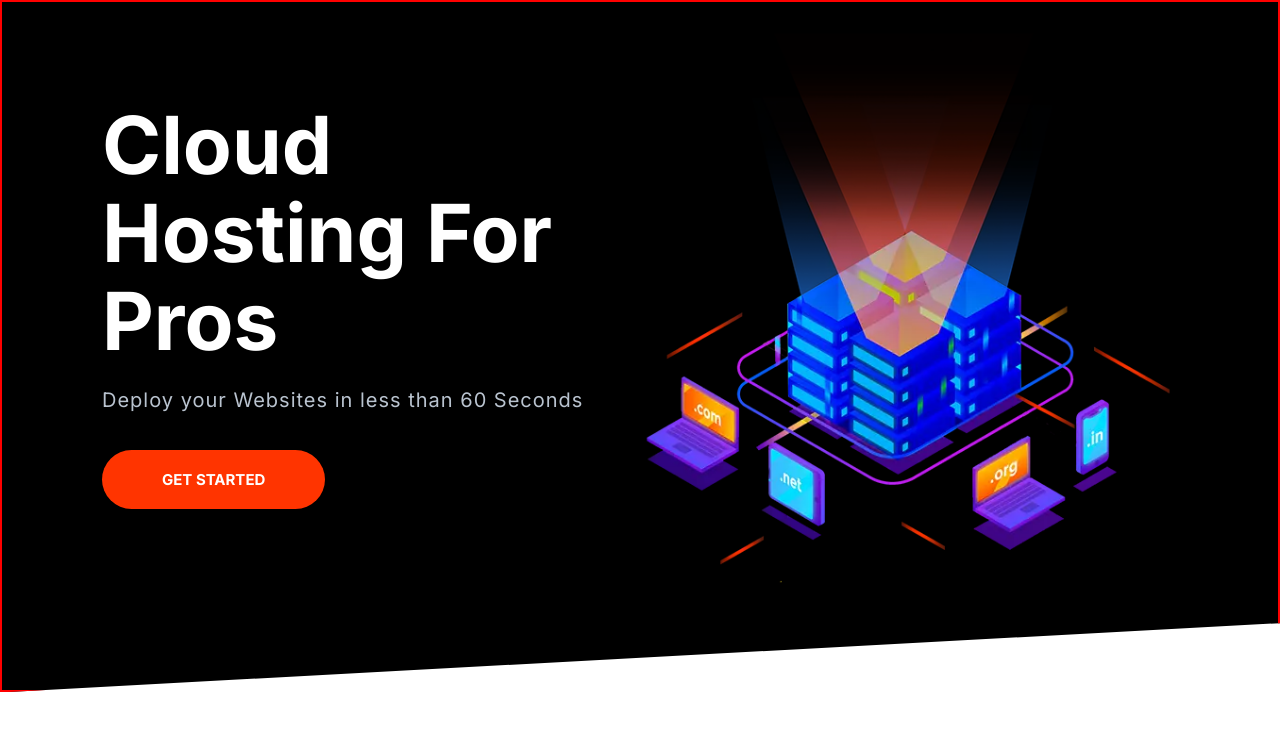
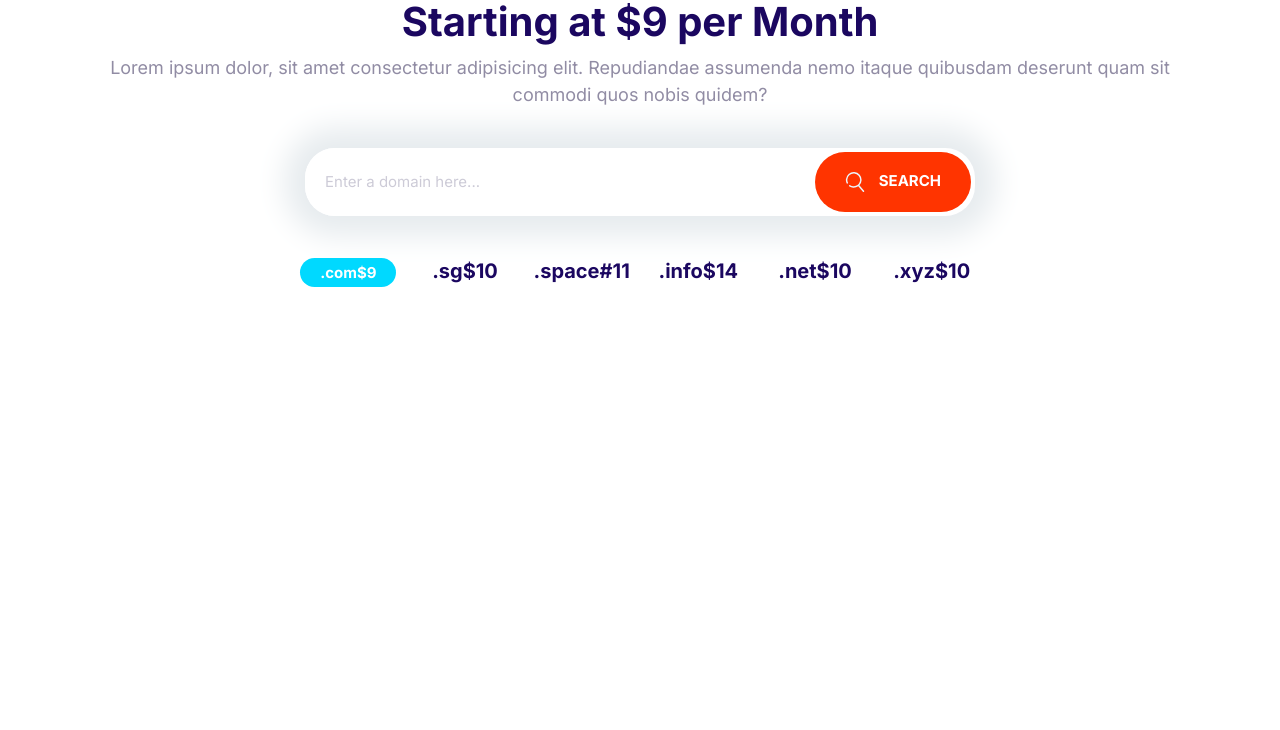
Before and after one commit to rathorePriyanshu/Rishify, a plain HTML site: page index.html in a window 1280 px wide. Drawn offline with Linux system fonts and the light colour scheme.

Commit message:
Defining a Domain Block

```diff
--- a/css/test.css
+++ b/css/test.css
@@ -208,10 +208,18 @@ a {
   margin: 1rem 0;
   padding: 2rem 3rem;
   border: 0;
+  outline: 0;
   border-radius: 40px;
   text-align: center;
   cursor: pointer;
   white-space: nowrap;
+}
+
+.btn .icon {
+  width: 2rem;
+  height: 2rem;
+  margin-right: 1rem;
+  vertical-align: middle;
 }
 
 .btn--primary {
@@ -291,7 +299,7 @@ a {
 .input-group .input {
   border: 0;
   flex-grow: 1;
-  padding: 1.5rem 1rem;
+  padding: 1.5rem 2rem;
 }
 
 .input-group .btn {
@@ -706,3 +714,28 @@ a {
     align-self: center;
   }
 }
+
+/*Domain Block*/
+.block-domain .input-group {
+  box-shadow: 0 0 30px 20px #e6ebee;
+  border: 0;
+  margin: 4rem auto;
+  max-width: 670px;
+}
+
+.block-domain__pricing {
+  font-size: 2rem;
+  font-weight: 600;
+  display: grid;
+  grid-template-columns: repeat(3, 1fr);
+  grid-template-rows: repeat(2, 6rem);
+  justify-items: center;
+  max-width: 700px;
+  margin: 0 auto;
+}
+
+@media screen and (min-width: 768px) {
+  .block-domain__pricing {
+    grid-template-columns: repeat(auto-fit, minmax(100px, 1fr));
+  }
+}
--- a/index.html
+++ b/index.html
@@ -17,19 +17,27 @@
 </head>
 
 <body>
-    <section class="blocks block-dark block--skewed-left hero">
-        <div class="container grid grid-1x2">
-            <header class="block__header hero__content ">
-                <h1 class="block__heading">Cloud Hosting For Pros</h1>
-                <p class="hero__tagline">Deploy your Websites in less than 60 Seconds</p>
-                <a href="" class="btn btn--accent btn--stretched">GET STARTED</a>
-            </header>
-            <picture>
-                <source type="image/webp" srcset="Images/banner.webp 1x, Images/banner@2x.webp 2x" />
-                <source type="image/png" srcset="Images/banner.png 1x, Images/banner@2x.png 2x" />
-                <img class="hero__image" src="Images/banner.png" alt="">
-            </picture>
+    <section class="block container block-domain">
+        <header class="block__header">
+            <h2 class="block__heading">Starting at $9 per Month</h2>
+            <p>Lorem ipsum dolor, sit amet consectetur adipisicing elit. Repudiandae assumenda nemo itaque quibusdam
+                deserunt quam sit commodi quos nobis quidem?</p>
+        </header>
+        <div class="input-group">
+            <input type="text" class="input" placeholder="Enter a domain here...">
+            <button class="btn btn--accent"><svg class="icon icon--primary">
+                    <use xlink:href="Images/sprite.svg#search"></use>
+                </svg>
+                Search</button>
         </div>
+        <ul class="list block-domain__pricing">
+            <li><span class="badge badge--secondary">.com$9</span></li>
+            <li>.sg$10</li>
+            <li>.space#11</li>
+            <li>.info$14</li>
+            <li>.net$10</li>
+            <li>.xyz$10</li>
+        </ul>
     </section>
     <script src="js/main.js"></script>
 </body>
```
Also changed, not shown: Components/domainblock.html (added, +22 -0 lines).
